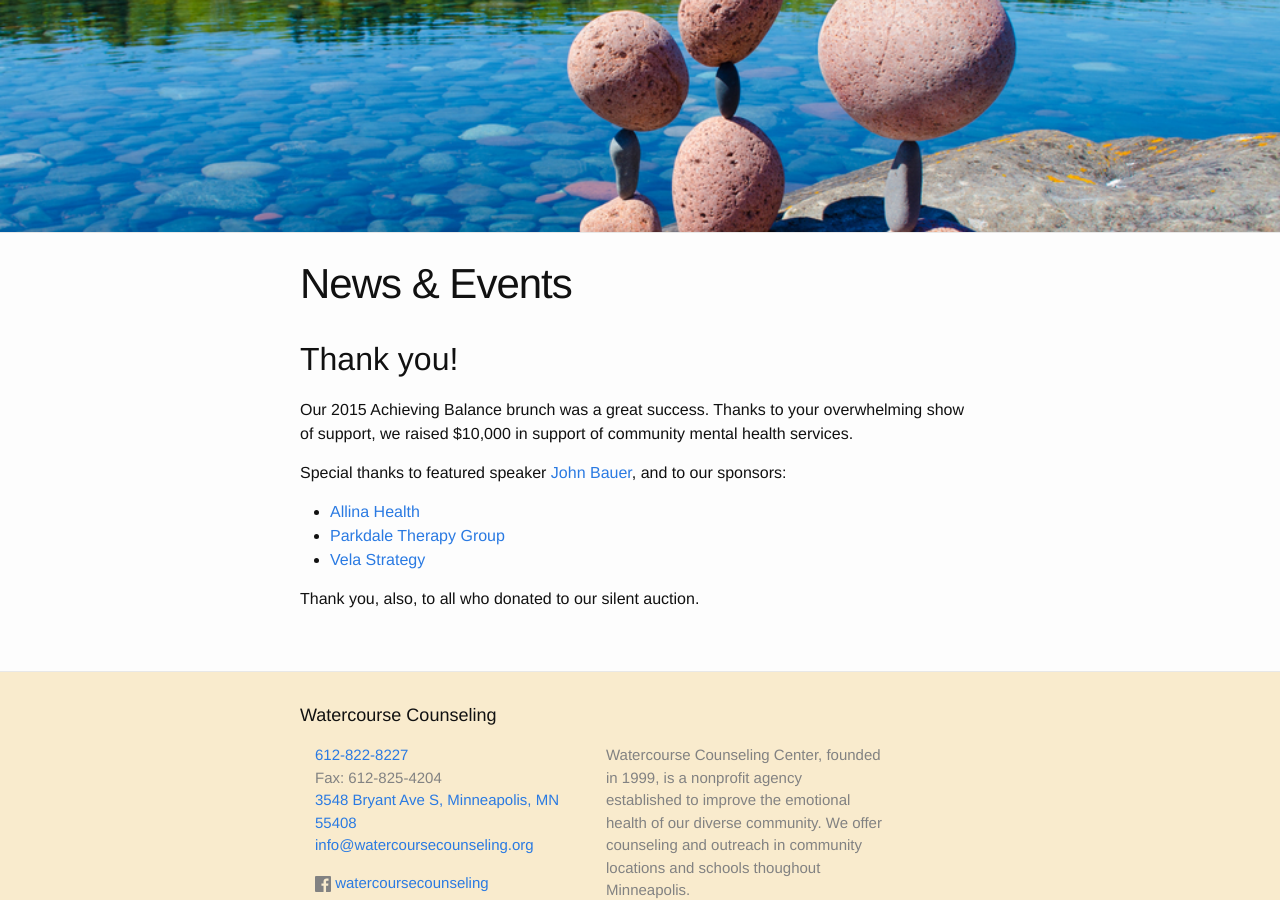
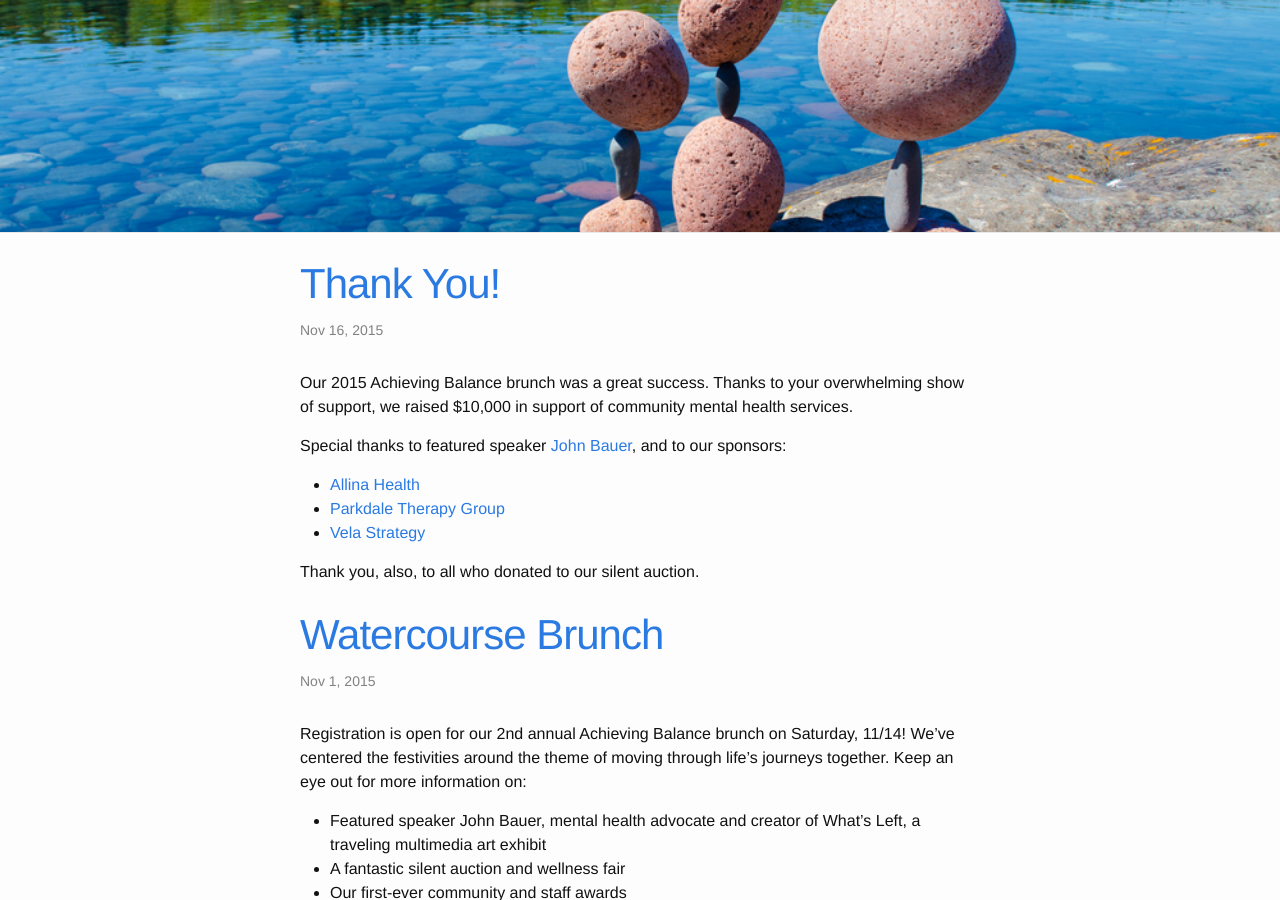
Before and after one commit to watercourse-cc/watercourse, a Jekyll site: the page built from news.md, in a window 1280 px wide and 900 px high, scrolled down 460 px. Built offline with Jekyll 4.4.1, drawn with Linux system fonts in a browser that asks for light colours; some of the changed text lies outside the part shown.

Commit message:
posts populate 'news and events'

```diff
--- /dev/null
+++ b/_layouts/news.html
@@ -0,0 +1,22 @@
+---
+layout: default
+---
+
+{% for post in site.posts %}
+
+<article class="post" itemscope itemtype="http://schema.org/BlogPosting">
+
+  <header class="post-header">
+    <a href="{{ post.url }}">
+      <h1 class="post-title" itemprop="name headline">{{ post.title }}</h1>
+    </a>
+    <p class="post-meta"><time datetime="{{ post.date | date_to_xmlschema }}" itemprop="datePublished">{{ post.date | date: "%b %-d, %Y" }}</time>{% if post.author %} • <span itemprop="author" itemscope itemtype="http://schema.org/Person"><span itemprop="name">{{ post.author }}</span></span>{% endif %}</p>
+  </header>
+
+  <div class="post-content" itemprop="articleBody">
+    {{ post.content }}
+  </div>
+
+</article>
+
+{% endfor %}
--- a/_layouts/post.html
+++ b/_layouts/post.html
@@ -1,6 +1,7 @@
 ---
 layout: default
 ---
+
 <article class="post" itemscope itemtype="http://schema.org/BlogPosting">
 
   <header class="post-header">
--- /dev/null
+++ b/_posts/2015-11-01-watercourse-brunch.md
@@ -0,0 +1,16 @@
+---
+layout: post
+---
+
+Registration is open for our 2nd annual Achieving Balance brunch on
+Saturday, 11/14! We’ve centered the festivities around the theme of
+moving through life’s journeys together. Keep an eye out for more
+information on:
+
+* Featured speaker John Bauer, mental health advocate and creator of
+What’s Left, a traveling multimedia art exhibit
+* A fantastic silent auction and wellness fair
+* Our first-ever community and staff awards
+
+
+[RSVP here: http://bit.ly/2015brunch](http://bit.ly/2015brunch)
```
Also changed, not shown: _posts/2015-11-16-thank-you.md (added, +18 -0 lines), news.md (+1 -13 lines).
